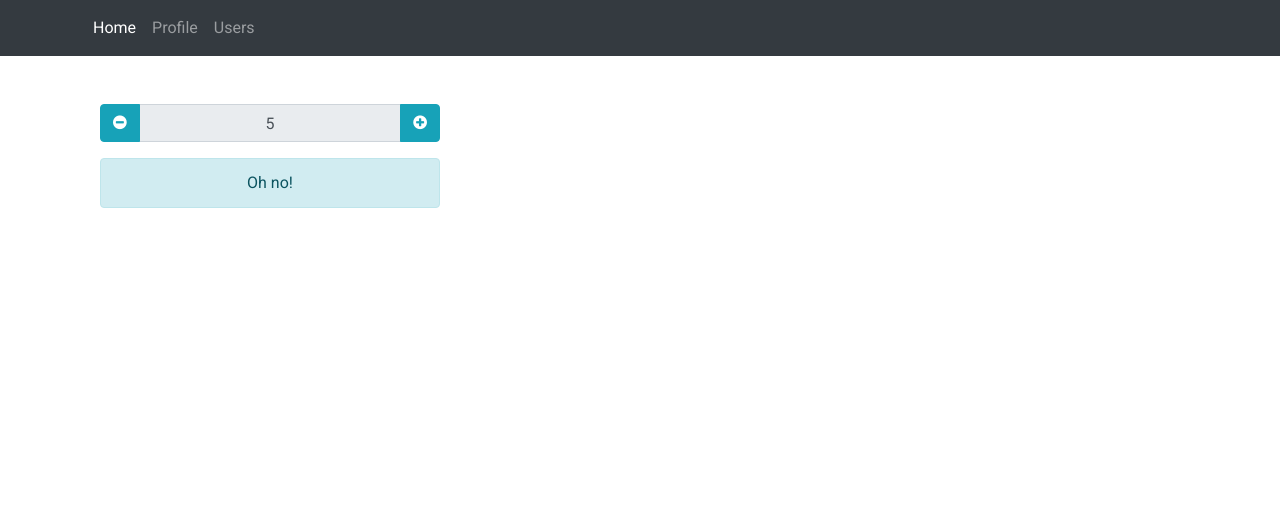
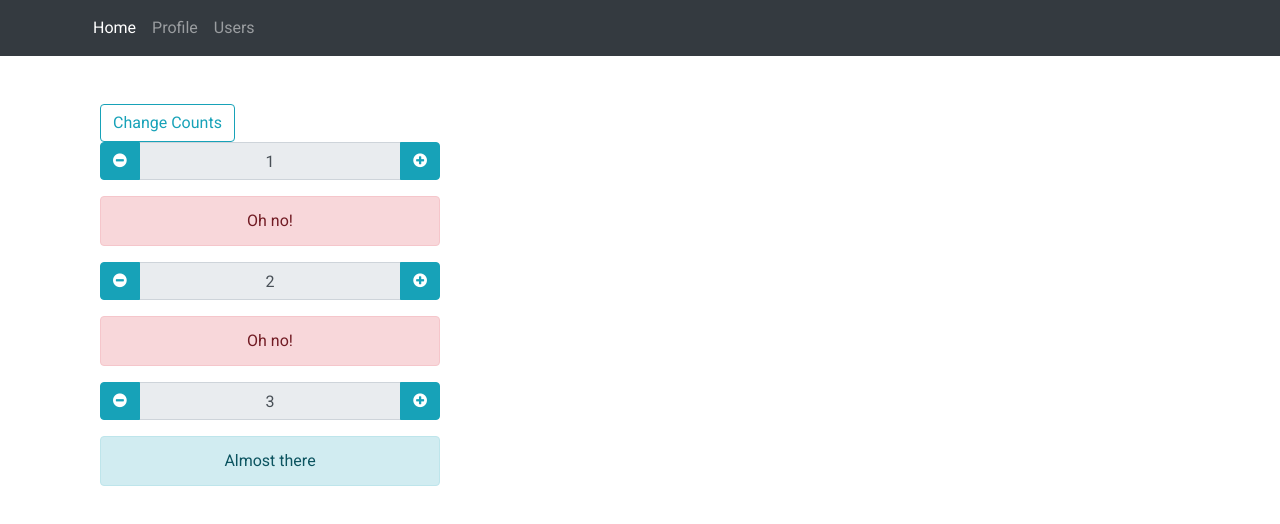
Before and after one commit to RosiAPenkova/react-2020, a React (Create React App) app: page / in a window 1280 px wide. Shown: the top 524 px of the page. Built offline with nearby package versions, Linux system fonts and the light colour scheme.

Commit message:
Map function

```diff
--- a/src/components/QuantityInput.js
+++ b/src/components/QuantityInput.js
@@ -20,7 +20,7 @@ const QuantityInput = props => {
 </div>
     }
         return <div className="alert alert-info text-center" role="alert">
-            Oh no!
+            Almost there
 </div>
     }
 
--- a/src/pages/Home.js
+++ b/src/pages/Home.js
@@ -3,11 +3,38 @@ import QuantitiInput from '../components/QuantityInput';
 
 class Home extends React.Component {
 
+  constructor(props){
+    super(props);
 
+    this.state = {
+      counts:[1,2,3]
+    }
+  }
+
+  getQuantityInputs = ()=> {
+    const counts = this.state.counts;
+
+    const inputs = counts.map(element => {
+      return <QuantitiInput
+      key={element}
+      count={element}/>
+    })
+    return inputs;
+  }
+
+
+  changeCounts = () => {
+    this.setState({
+      counts: [7, 2]
+    })
+  }
     render() {
       return <div className="col-md-4">
-         <QuantitiInput count={5}/>
+         <button onClick={this.changeCounts} type="button" className="btn btn-outline-info">Change Counts</button>
+         {this.getQuantityInputs()}
       </div>
+
+
     }
   }
 
```
